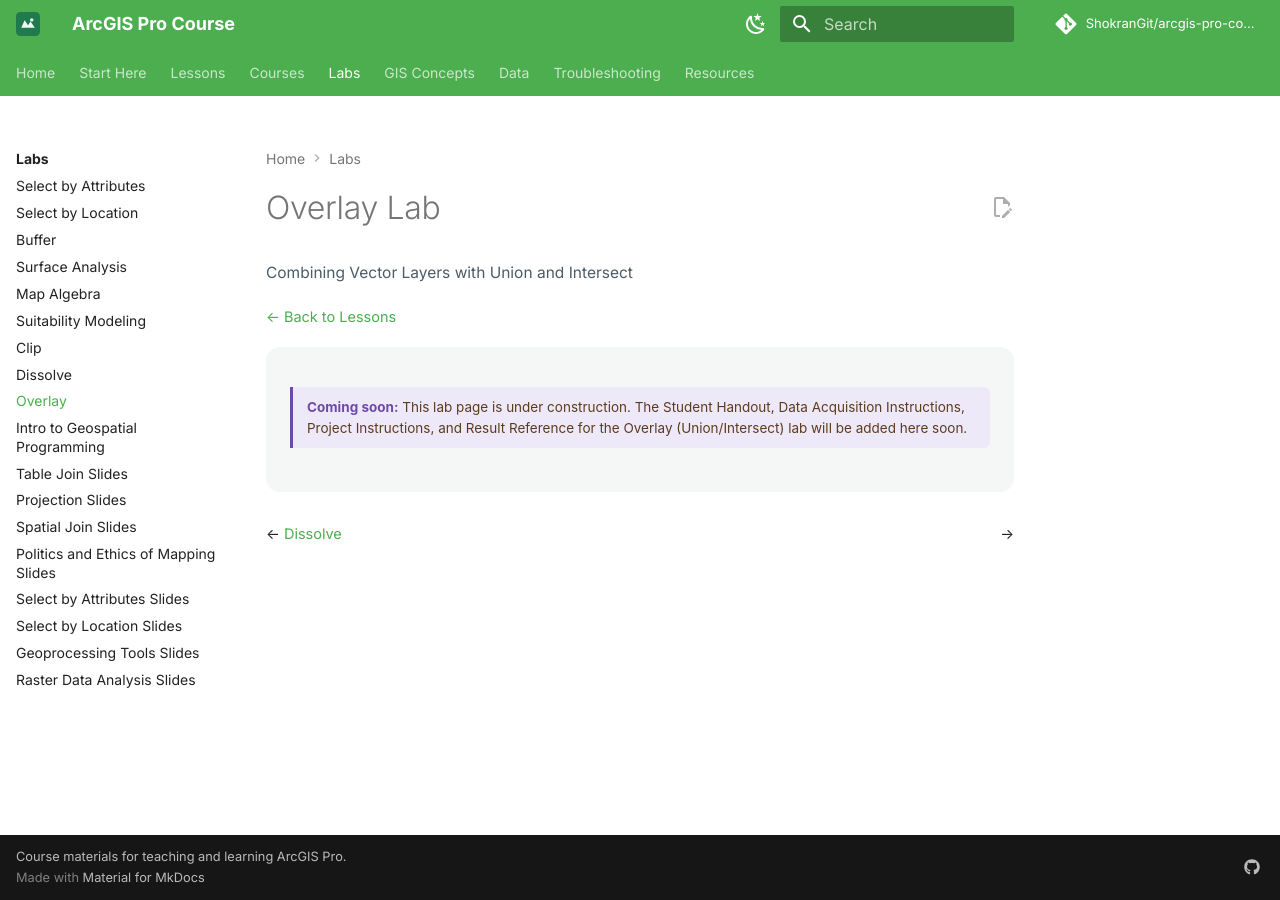
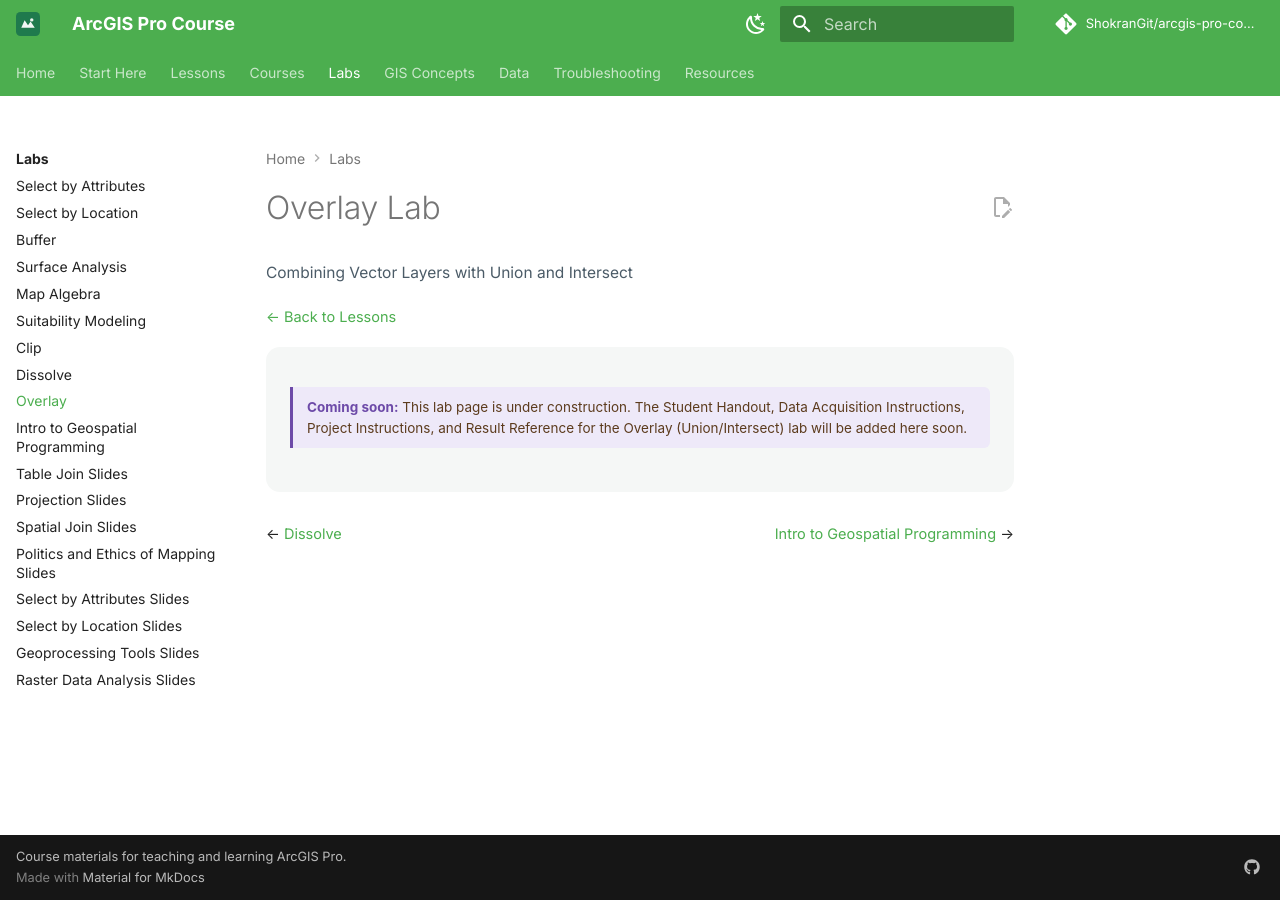
Before and after one commit to ShokranGit/arcgis-pro-course, an MkDocs documentation site: the page built from docs/labs/overlay.md, in a window 1280 px wide. Built offline with MkDocs 1.6.1 and Material for MkDocs 9.7.7, drawn with Linux system fonts in a browser that asks for light colours; comment, search, counter and statistics services are not loaded.

Commit message:
Point Overlay lab-nav to Intro to Geospatial Programming

```diff
--- a/docs/labs/overlay.md
+++ b/docs/labs/overlay.md
@@ -10,5 +10,5 @@
 
 <div class="lab-nav">
 <span class="lab-nav-prev"><a href="../dissolve/">Dissolve</a></span>
-<span class="lab-nav-next"></span>
+<span class="lab-nav-next"><a href="../intro-to-geospatial-programming/">Intro to Geospatial Programming</a></span>
 </div>
```
